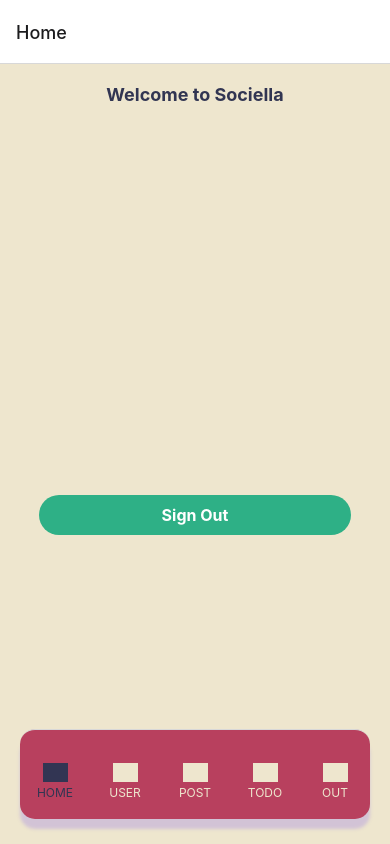
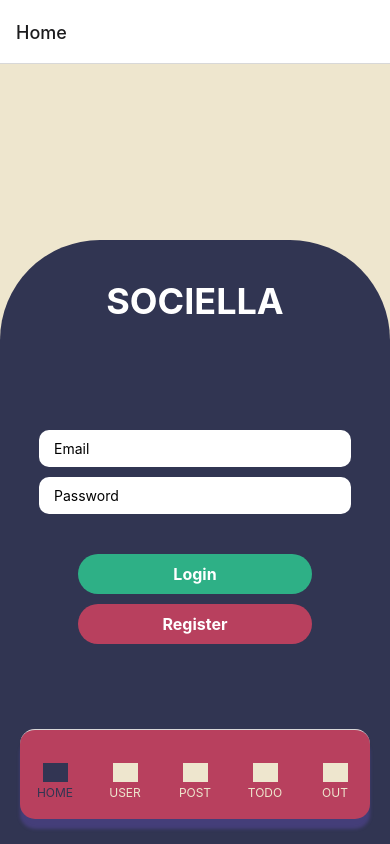
Before and after one commit to emrecolak-23/ReactNativeApp, a React Native app in the folder myFirstApp/: screen /Login in a window 390 px wide. Built offline with nearby package versions, Linux system fonts and the light colour scheme; no server answers; grey boxes are pictures that could not be loaded.

Commit message:
Stack and Tab Bar Combine

```diff
--- a/myFirstApp/App.js
+++ b/myFirstApp/App.js
@@ -5,17 +5,18 @@ import { createNativeStackNavigator } from '@react-navigation/native-stack';
 import LoginScreen from './screens/LoginScreen';
 import HomeScreen from './screens/HomeScreen';
 import Tabs from './navigation/tab';
+import { app } from './firebase';
+import { SecondScreenNavigator } from './navigation/customNavigation';
 
 const Stack = createNativeStackNavigator();
 
+export default function App() {
 
-export default function App() {
-  return (
-   <NavigationContainer>
-     <Tabs/>
-    </NavigationContainer>
-
-  );
+    return (
+      <NavigationContainer>
+           <Tabs/>
+       </NavigationContainer>
+    )
 }
 
 const styles = StyleSheet.create({
--- /dev/null
+++ b/myFirstApp/navigation/customNavigation.js
@@ -0,0 +1,52 @@
+import React from "react";
+import {createNativeStackNavigator} from '@react-navigation/native-stack'
+import HomeScreen from "../screens/HomeScreen";
+import LoginScreen from "../screens/LoginScreen";
+import SignOutScreen from "../screens/SignOutScreen";
+import { NavigationContainer } from "@react-navigation/native";
+
+const Stack = createNativeStackNavigator();
+
+
+const FirstScreenNavigator = () => {
+  return (
+
+    <Stack.Navigator>
+      <Stack.Screen
+        name="Log Out"
+        component={SignOutScreen}
+        options={{headerShown:false}}
+      />
+      <Stack.Screen
+        options={{headerShown:false}}
+        name="Login"
+        component={LoginScreen}
+
+      />
+
+    </Stack.Navigator>
+
+  )
+}
+
+const SecondScreenNavigator = () => {
+  return (
+    <Stack.Navigator>
+      <Stack.Screen
+        name="Login"
+        component={LoginScreen}
+        options={{headerShown:false}}
+      />
+      <Stack.Screen
+        name="Home"
+        component={HomeScreen}
+        options={{headerShown:false}}
+      />
+
+    </Stack.Navigator>
+  )
+}
+
+
+
+export {FirstScreenNavigator,SecondScreenNavigator}
--- a/myFirstApp/navigation/tab.js
+++ b/myFirstApp/navigation/tab.js
@@ -1,21 +1,26 @@
 import { createBottomTabNavigator } from '@react-navigation/bottom-tabs';
 import HomeScreen from '../screens/HomeScreen';
+import LoginScreen from '../screens/LoginScreen';
 import UserScreen from '../screens/UserScreen';
 import PostScreen from '../screens/PostScreen';
 import TodoScreen from '../screens/UserScreen';
 import SignOutScreen from '../screens/SignOutScreen';
 import {StyleSheet, Text, View, Image, TouchableOpacity} from 'react-native'
+import {FirstScreenNavigator,SecondScreenNavigator} from './customNavigation'
+import { getAuth } from 'firebase/auth';
 
 const Tab = createBottomTabNavigator();
 
+
 const Tabs = () => {
+
   return (
     <Tab.Navigator
       tabBarOptions={{
         showLabel:false,
       }}
       screenOptions={{
-        tabBarStyle: {
+        tabBarStyle: [{
           position: 'absolute',
           bottom: 25,
           left: 20,
@@ -24,11 +29,12 @@ const Tabs = () => {
           backgroundColor: '#B8405E',
           borderRadius: 15,
           height: 90,
+          display: "flex",
           ...styles.shadow
-        },
+        }, null ]
       }}
       >
-      <Tab.Screen name="Home" component={HomeScreen} options={{
+      <Tab.Screen name="Home" component={SecondScreenNavigator} options={{
         tabBarIcon: ({focused}) => (
           <View style={{alignItems:"center",justifyContent:"center", top:5}}>
             <Image
@@ -92,7 +98,9 @@ const Tabs = () => {
           </View>
         )
       }}/>
-      <Tab.Screen name="SignOut" component={SignOutScreen} options={{
+      <Tab.Screen name="SignOut" component={FirstScreenNavigator} options={{
+        tabBarStyle: {display:"none"},
+        headerShown: false,
         tabBarIcon: ({focused}) => (
           <View style={{alignItems:"center",justifyContent:"center", top:5}}>
             <Image
@@ -108,6 +116,7 @@ const Tabs = () => {
           </View>
         )
       }}/>
+
     </Tab.Navigator>
   );
 }
--- a/myFirstApp/screens/HomeScreen.js
+++ b/myFirstApp/screens/HomeScreen.js
@@ -1,23 +1,23 @@
 import { StyleSheet, Text, TouchableOpacity, View } from 'react-native'
 import React from 'react'
 import {getAuth} from 'firebase/auth'
+import Tabs from '../navigation/tab';
+import { NavigationContainer } from '@react-navigation/native';
 
-const HomeScreen = () => {
+const auth = getAuth();
+const userMail = auth.currentUser?.email
+const HomeScreen = ({navigation}) => {
 
-  const auth = getAuth();
   return (
     <View style={styles.container}>
 
         <View style={styles.welcomeTextContainer}>
           <Text style= {styles.welcomeText}>Welcome to Sociella</Text>
-          <Text style= {styles.welcomeText}>{auth.currentUser?.email}</Text>
+          <Text style= {styles.welcomeText}>{userMail}</Text>
         </View>
-        <TouchableOpacity
-          style={styles.button}
-         >
-          <Text style={styles.buttonText}>Sign Out</Text>
-        </TouchableOpacity>
+
     </View>
+
   )
 }
 
--- a/myFirstApp/screens/LoginScreen.js
+++ b/myFirstApp/screens/LoginScreen.js
@@ -4,30 +4,31 @@ import { app } from '../firebase'
 import { getAuth, createUserWithEmailAndPassword, signInWithEmailAndPassword, onAuthStateChanged } from "firebase/auth";
 import { useNavigation } from '@react-navigation/native';
 
-const LoginScreen = () => {
+
+
+const LoginScreen = ({navigation}) => {
 
   const [email,setEmail] = useState('')
   const [password,setPassword] = useState('')
+  const auth = getAuth();
 
-  const navigation = useNavigation();
 
   useEffect(()=>{
-    const auth = getAuth();
-    const unsubcribe = auth.onAuthStateChanged(user =>{
-      if(user){
-        navigation.navigate("Home");
+    const unsubscribe = auth.onAuthStateChanged(user=>{
+      if (user) {
+          navigation.navigate("Home")
       }
     })
-
-    return unsubcribe
+    return unsubscribe
   },[])
 
   const handleSignUp = () =>{
-    const auth = getAuth();
     createUserWithEmailAndPassword(auth,email,password)
     .then(userCredentials => {
       const user = userCredentials.user;
       console.log("Registerred: ",user.email);
+      navigation.navigate("Home");
+
     })
     .catch(error =>{
       alert(error.message);
@@ -40,6 +41,7 @@ const LoginScreen = () => {
       .then(userCredentials => {
         const user = userCredentials.user;
         console.log("Logged In: ",user);
+        navigation.navigate("Home");
       })
       .catch((error)=>{
         console.log(error);
--- a/myFirstApp/screens/SignOutScreen.js
+++ b/myFirstApp/screens/SignOutScreen.js
@@ -1,14 +1,105 @@
 import React  from "react";
 import { View,Text,StyleSheet } from "react-native";
+import { TouchableOpacity } from "react-native-gesture-handler";
+import {getAuth, signOut} from 'firebase/auth'
+import { NavigationContainer, useNavigation, withNavigation } from "@react-navigation/native";
+import { customNavigation } from '../navigation/customNavigation';
 
 
-const SignOutScreen = () =>{
+const SignOutScreen = ({navigation}) =>{
+
+
+  const auth = getAuth()
+  const handleLogOut = () => {
+    auth.signOut()
+    .then(()=>{
+      console.log("Çıkış yapıldı");
+      navigation.navigate("Login");
+    }).catch((err)=>{
+      console.log(err.message)
+    })
+  }
+  const sendHome = () => {
+
+      navigation.navigate("Home");
+
+  }
+
   return (
-    <View>
-      <Text>Sign Out Screen</Text>
+    <View style={styles.container}>
+      <Text style={styles.logOutText}>Log Out</Text>
+      <View style={styles.logOutContainer}>
+          <View style={styles.logOutContainerText}>
+                <Text style={styles.logOutDescriptionText}>Oh no! You are leaving... Are you sure?</Text>
+          </View>
+          <View style={styles.logOutContainerButton}>
+                <TouchableOpacity
+                  onPress={handleLogOut}
+                  style={styles.button}
+                >
+                  <Text
+              style = {styles.buttonText}
+                  >Yes. Log me out</Text>
+                </TouchableOpacity>
+                <TouchableOpacity
+                  onPress={sendHome}
+                  style={styles.button}
+                >
+                  <Text
+              style = {styles.buttonText}
+                  >Just a Kidding</Text>
+                </TouchableOpacity>
+          </View>
+      </View>
     </View>
   )
 }
 export default SignOutScreen
 
-const styles = StyleSheet.create({})
+const styles = StyleSheet.create({
+  container: {
+    backgroundColor: "#EEE6CE",
+    flex:1,
+    alignItems: 'center',
+  },
+  logOutText: {
+    color: '#313552',
+    fontWeight: '700',
+    fontSize: 36,
+    marginTop:'30%'
+  },
+  logOutContainer: {
+    marginTop:'10%',
+    alignItems: 'center',
+    justifyContent: 'center'
+  },
+  logOutContainerText: {
+    marginTop: '10%',
+    alignItems: 'center',
+    justifyContent: 'center'
+  },
+  logOutDescriptionText: {
+    color: '#313552',
+    fontWeight: '700',
+    fontSize: 16,
+    marginTop:'10%'
+  },
+  logOutContainerButton: {
+    marginTop: '10%',
+    alignItems: 'center',
+    justifyContent: 'center'
+  },
+  button: {
+    backgroundColor: '#B8405E',
+    width: '100%',
+    padding: 10,
+    borderRadius: 20,
+    alignItems: 'center',
+    marginTop: '20%'
+  },
+  buttonText: {
+    color: 'white',
+    fontWeight: '700',
+    fontSize: 16
+  },
+})
```
